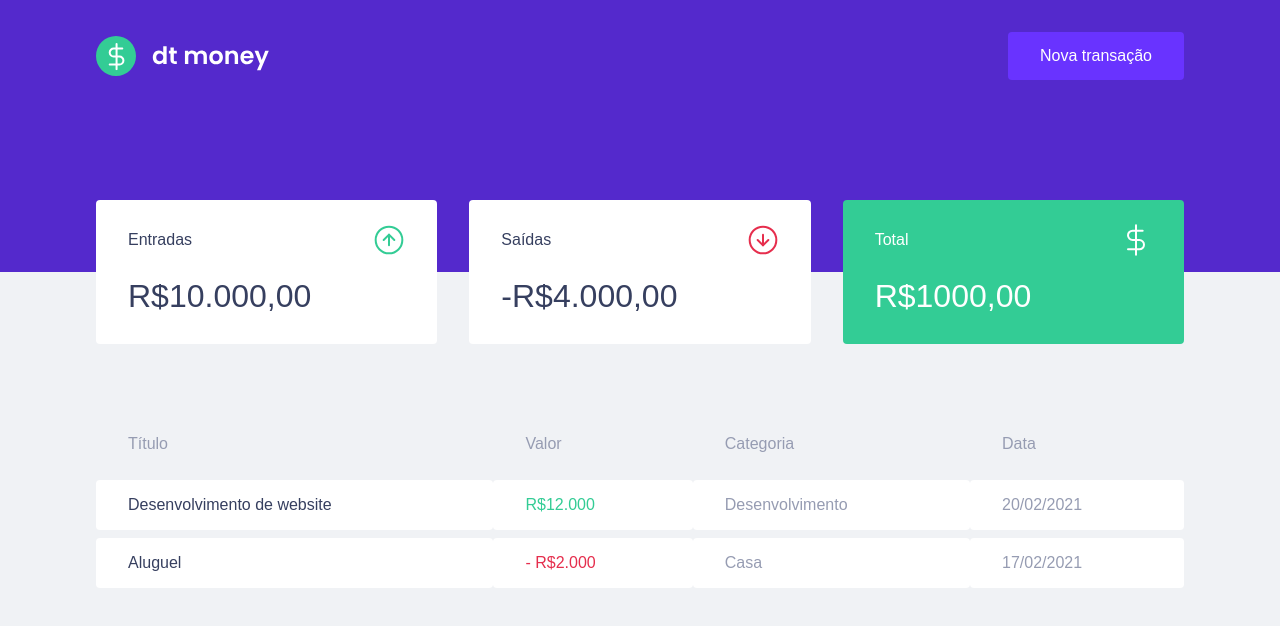
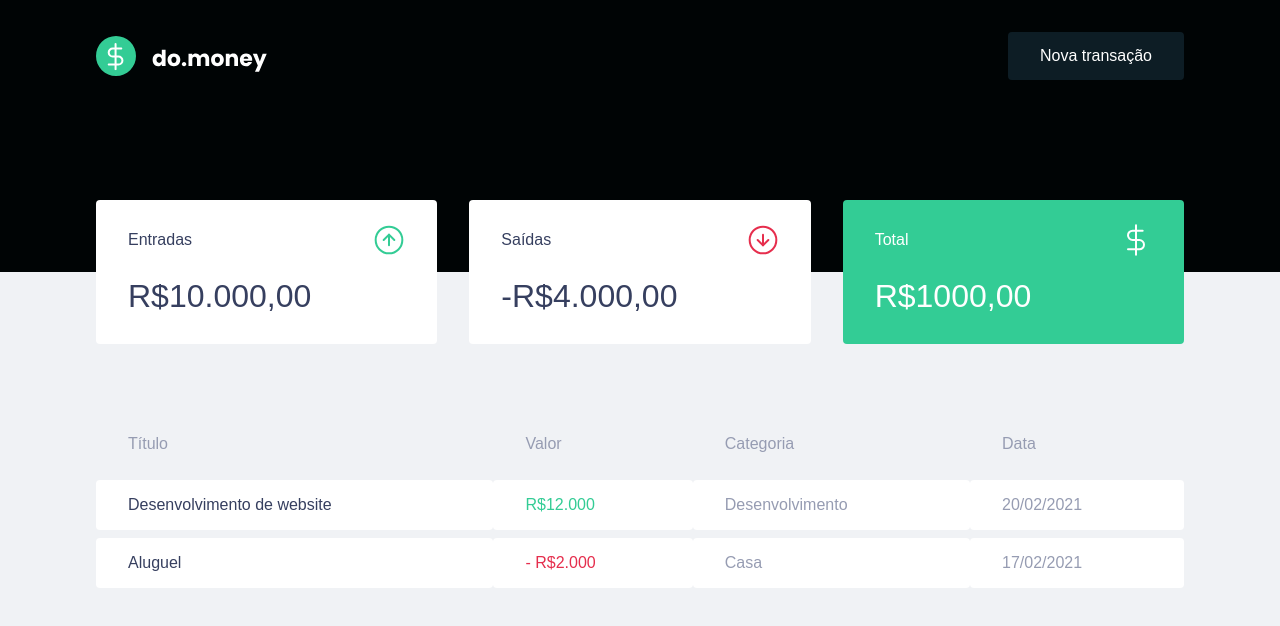
Before and after one commit to arthurlopesr/do-money, a React (Create React App) app: page / in a window 1280 px wide. Shown: the top 626 px of the page. Built offline with nearby package versions, Linux system fonts and the light colour scheme.

Commit message:
feat!: rebranding

```diff
--- a/src/components/header/Header.tsx
+++ b/src/components/header/Header.tsx
@@ -1,4 +1,4 @@
-import logoImg from '../../assets/logo.svg';
+import logoImg from '../../assets/logo-do.svg';
 import { Container, Content } from './styles';
 
 interface HeaderProps {
@@ -9,7 +9,7 @@ export function Header(props: HeaderProps) {
   return (
     <Container>
       <Content>
-        <img src={logoImg} alt="dt money" />
+        <img src={logoImg} alt="Doppler money logo" />
         <button type="button">
           Nova transação
         </button>
--- a/src/components/header/styles.ts
+++ b/src/components/header/styles.ts
@@ -1,7 +1,7 @@
 import { styled } from "styled-components";
 
 export const Container = styled.header`
-  background: var(--blue);
+  background: var(--dark100);
 `;
 
 export const Content = styled.div`
--- a/src/styles/global.ts
+++ b/src/styles/global.ts
@@ -9,9 +9,9 @@ export const GlobalStyles = createGlobalStyle`
 
     --red: #E52E4D;
     --green: #33CC95;
-    --blue: #5429CC;
+    --dark100: #000405;
 
-    --blue-light: #6933FF;
+    --blue-light: #0D1D25;
 
     --text-title: #363F5F;
     --text-body: #969CB2;
```
Also changed, not shown: src/assets/logo-do.svg (added).
